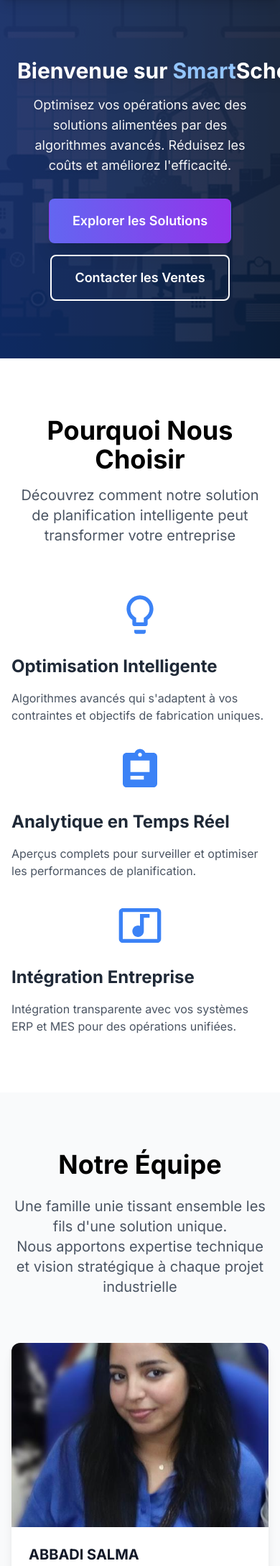
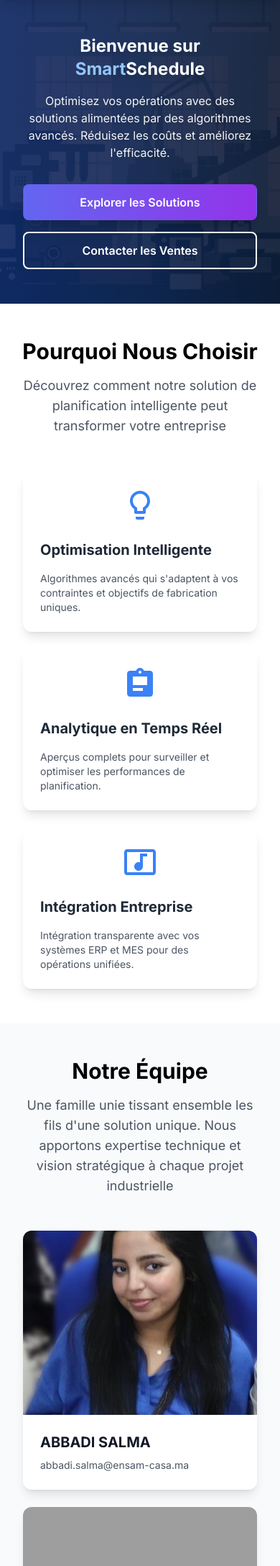
Before and after one commit to Yassineachkhity/ganttProject, a Flask app: page / in a window 390 px wide; the page is wider, and only the part inside the window is pictured. Shown: the part 64-2240 px from the top of that part at 72% size. Run offline with Flask 2, Linux system fonts and the light colour scheme; some libraries are stand-ins or nearby versions; grey boxes are pictures that could not be loaded.

Commit message:
Improve mobile responsiveness and add team member images

```diff
--- a/templates/home.html
+++ b/templates/home.html
@@ -15,24 +15,24 @@
 <header class="relative bg-gradient-to-r from-blue-800 via-blue-900 to-blue-950 text-white">
     <div class="absolute inset-0 bg-cover bg-center opacity-20 bg-blend-multiply" style="background-image: url({{ url_for('static', filename='img/image.png') }});"></div>
     <div class="absolute inset-0 bg-black opacity-40"></div>
-    <div class="container mx-auto px-6 py-20 md:py-24 lg:py-32 relative z-10">
+    <div class="container mx-auto px-4 sm:px-6 py-12 sm:py-20 md:py-24 lg:py-32 relative z-10">
       <div class="max-w-2xl mx-auto text-center">
         <!-- Heading -->
-        <h1 class="text-3xl md:text-4xl lg:text-5xl font-extrabold text-white drop-shadow-lg whitespace-nowrap">
+        <h1 class="text-2xl sm:text-3xl md:text-4xl lg:text-5xl font-extrabold text-white drop-shadow-lg break-words sm:whitespace-nowrap px-2">
           Bienvenue sur <span class="text-blue-300">Smart</span>Schedule
         </h1>
         <!-- Description -->
-        <p class="mt-4 text-lg md:text-xl text-gray-100 drop-shadow">
+        <p class="mt-4 text-base sm:text-lg md:text-xl text-gray-100 drop-shadow px-4">
           Optimisez vos opérations avec des solutions alimentées par des algorithmes avancés. Réduisez les coûts et améliorez l'efficacité.
         </p>
         <!-- Buttons -->
-        <div class="mt-8 flex flex-col md:flex-row justify-center items-center space-y-4 md:space-y-0 md:space-x-6">
+        <div class="mt-8 flex flex-col sm:flex-row justify-center items-center space-y-4 sm:space-y-0 sm:space-x-6 px-4">
           <!-- Primary Button -->
-          <a href="{{ url_for('solve') }}" class="px-8 py-4 text-lg font-semibold bg-gradient-to-r from-indigo-500 to-purple-600 rounded-lg shadow-xl hover:scale-105 hover:shadow-2xl transition transform duration-300 text-white border border-transparent">
+          <a href="{{ url_for('solve') }}" class="w-full sm:w-auto px-6 sm:px-8 py-3 sm:py-4 text-base sm:text-lg font-semibold bg-gradient-to-r from-indigo-500 to-purple-600 rounded-lg shadow-xl hover:scale-105 hover:shadow-2xl transition transform duration-300 text-white border border-transparent">
             Explorer les Solutions
           </a>
           <!-- Secondary Button -->
-          <a href="{{ url_for('contact') }}" class="px-8 py-4 text-lg font-semibold text-white bg-transparent rounded-lg border-2 border-white hover:bg-white hover:text-blue-900 transition duration-300">
+          <a href="{{ url_for('contact') }}" class="w-full sm:w-auto px-6 sm:px-8 py-3 sm:py-4 text-base sm:text-lg font-semibold text-white bg-transparent rounded-lg border-2 border-white hover:bg-white hover:text-blue-900 transition duration-300">
             Contacter les Ventes
           </a>
         </div>
@@ -44,42 +44,42 @@
 
 
     <!-- Features Section -->
-    <section class="py-20 bg-white">
+    <section class="py-12 sm:py-20 bg-white">
         <div class="container mx-auto px-4">
-            <h2 class="text-4xl font-bold text-center mb-4" data-aos="fade-up">Pourquoi Nous Choisir</h2>
-            <p class="text-xl text-gray-600 text-center mb-16 max-w-3xl mx-auto" data-aos="fade-up" data-aos-delay="100">
+            <h2 class="text-3xl sm:text-4xl font-bold text-center mb-4" data-aos="fade-up">Pourquoi Nous Choisir</h2>
+            <p class="text-lg sm:text-xl text-gray-600 text-center mb-12 sm:mb-16 max-w-3xl mx-auto px-4" data-aos="fade-up" data-aos-delay="100">
                 Découvrez comment notre solution de planification intelligente peut transformer votre entreprise
             </p>
 
-            <div class="grid gap-8 md:grid-cols-3">
-                <div class="feature-card group" data-aos="fade-up" data-aos-delay="200">
+            <div class="grid gap-6 sm:gap-8 grid-cols-1 md:grid-cols-3 px-4">
+                <div class="feature-card group p-6 bg-white rounded-xl shadow-lg hover:shadow-xl transition-all duration-300" data-aos="fade-up" data-aos-delay="200">
                     <div class="text-blue-500 mb-6 group-hover:scale-110 transition-transform duration-300">
-                        <svg class="w-16 h-16 mx-auto" fill="currentColor" viewBox="0 0 24 24">
+                        <svg class="w-12 h-12 sm:w-16 sm:h-16 mx-auto" fill="currentColor" viewBox="0 0 24 24">
                             <path d="M9 21c0 .55.45 1 1 1h4c.55 0 1-.45 1-1v-1H9v1zm3-19C8.14 2 5 5.14 5 9c0 2.38 1.19 4.47 3 5.74V17c0 .55.45 1 1 1h6c.55 0 1-.45 1-1v-2.26c1.81-1.27 3-3.36 3-5.74 0-3.86-3.14-7-7-7zm2.85 11.1l-.85.6V16h-4v-2.3l-.85-.6C7.8 12.16 7 10.63 7 9c0-2.76 2.24-5 5-5s5 2.24 5 5c0 1.63-.8 3.16-2.15 4.1z"/>
                         </svg>
                     </div>
-                    <h3 class="font-bold text-2xl mb-4 text-gray-800">Optimisation Intelligente</h3>
-                    <p class="text-gray-600">Algorithmes avancés qui s'adaptent à vos contraintes et objectifs de fabrication uniques.</p>
+                    <h3 class="font-bold text-xl sm:text-2xl mb-4 text-gray-800">Optimisation Intelligente</h3>
+                    <p class="text-gray-600 text-sm sm:text-base">Algorithmes avancés qui s'adaptent à vos contraintes et objectifs de fabrication uniques.</p>
                 </div>
 
-                <div class="feature-card group" data-aos="fade-up" data-aos-delay="400">
+                <div class="feature-card group p-6 bg-white rounded-xl shadow-lg hover:shadow-xl transition-all duration-300" data-aos="fade-up" data-aos-delay="400">
                     <div class="text-blue-500 mb-6 group-hover:scale-110 transition-transform duration-300">
-                        <svg class="w-16 h-16 mx-auto" fill="currentColor" viewBox="0 0 24 24">
+                        <svg class="w-12 h-12 sm:w-16 sm:h-16 mx-auto" fill="currentColor" viewBox="0 0 24 24">
                             <path d="M19 3h-4.18C14.4 1.84 13.3 1 12 1c-1.3 0-2.4.84-2.82 2H5c-1.1 0-2 .9-2 2v14c0 1.1.9 2 2 2h14c1.1 0 2-.9 2-2V5c0-1.1-.9-2-2-2zm-7 0c.55 0 1 .45 1 1s-.45 1-1 1-1-.45-1-1 .45-1 1-1zm2 14H7v-2h7v2zm3-4H7V7h10v2z"/>
                         </svg>
                     </div>
-                    <h3 class="font-bold text-2xl mb-4 text-gray-800">Analytique en Temps Réel</h3>
-                    <p class="text-gray-600">Aperçus complets pour surveiller et optimiser les performances de planification.</p>
+                    <h3 class="font-bold text-xl sm:text-2xl mb-4 text-gray-800">Analytique en Temps Réel</h3>
+                    <p class="text-gray-600 text-sm sm:text-base">Aperçus complets pour surveiller et optimiser les performances de planification.</p>
                 </div>
 
-                <div class="feature-card group" data-aos="fade-up" data-aos-delay="600">
+                <div class="feature-card group p-6 bg-white rounded-xl shadow-lg hover:shadow-xl transition-all duration-300" data-aos="fade-up" data-aos-delay="600">
                     <div class="text-blue-500 mb-6 group-hover:scale-110 transition-transform duration-300">
-                        <svg class="w-16 h-16 mx-auto" fill="currentColor" viewBox="0 0 24 24">
+                        <svg class="w-12 h-12 sm:w-16 sm:h-16 mx-auto" fill="currentColor" viewBox="0 0 24 24">
                             <path d="M21 3H3c-1.1 0-2 .9-2 2v14c0 1.1.9 2 2 2h18c1.1 0 2-.9 2-2V5c0-1.1-.9-2-2-2zm0 16H3V5h18v14zM8 15c0-1.66 1.34-3 3-3 .35 0 .69.07 1 .18V6h5v2h-3v7.03c-.02 1.64-1.35 2.97-3 2.97-1.66 0-3-1.34-3-3z"/>
                         </svg>
                     </div>
-                    <h3 class="font-bold text-2xl mb-4 text-gray-800">Intégration Entreprise</h3>
-                    <p class="text-gray-600">Intégration transparente avec vos systèmes ERP et MES pour des opérations unifiées.</p>
+                    <h3 class="font-bold text-xl sm:text-2xl mb-4 text-gray-800">Intégration Entreprise</h3>
+                    <p class="text-gray-600 text-sm sm:text-base">Intégration transparente avec vos systèmes ERP et MES pour des opérations unifiées.</p>
                 </div>
             </div>
         </div>
@@ -87,76 +87,64 @@
 
 
       <!-- Team Section -->
-      <section class="py-20 bg-gray-50">
+      <section class="py-12 sm:py-20 bg-gray-50">
         <div class="container mx-auto px-4">
-            <div class="text-center max-w-3xl mx-auto mb-16">
-                <h2 class="text-4xl font-bold mb-6" data-aos="fade-up">Notre Équipe</h2>
-                <p class="text-xl text-gray-600" data-aos="fade-up" data-aos-delay="100">
-                    Une famille unie tissant ensemble les fils d'une solution unique. <br>
+            <div class="text-center max-w-3xl mx-auto mb-12 sm:mb-16 px-4">
+                <h2 class="text-3xl sm:text-4xl font-bold mb-4 sm:mb-6" data-aos="fade-up">Notre Équipe</h2>
+                <p class="text-lg sm:text-xl text-gray-600" data-aos="fade-up" data-aos-delay="100">
+                    Une famille unie tissant ensemble les fils d'une solution unique. <br class="hidden sm:block">
                     Nous apportons expertise technique et vision stratégique à chaque projet industrielle
                 </p>
             </div>
-            <div class="grid grid-cols-1 md:grid-cols-2 lg:grid-cols-3 gap-8">
+            <div class="grid grid-cols-1 sm:grid-cols-2 lg:grid-cols-3 gap-6 sm:gap-8 px-4">
                 <!-- Team Member 1 -->
                 <div class="bg-white rounded-xl shadow-lg overflow-hidden transform transition-all duration-300 hover:shadow-2xl hover:-translate-y-2" data-aos="fade-up">
-                    <div class="aspect-w-4 aspect-h-3 h-64 md:h-80 lg:h-96">
+                    <div class="aspect-w-4 aspect-h-3 h-64 sm:h-80 lg:h-96">
                       <img src="{{ url_for('static', filename='img/membre1.jpg') }}" class="w-full h-full object-cover" alt="Member 1">
                     </div>
                     <div class="p-6">
-                      <h3 class="text-xl font-bold text-gray-900 mb-1">ABBADI SALMA</h3>
-                      <p class="text-gray-600 mt-2 text-sm md:text-base">abbadi.salma@ensam-casa.ma</p>
+                      <h3 class="text-xl sm:text-2xl font-bold text-gray-900 mb-1">ABBADI SALMA</h3>
+                      <p class="text-gray-600 mt-2 text-sm sm:text-base">abbadi.salma@ensam-casa.ma</p>
                     </div>
                   </div>
                 <!-- Team Member 2 -->
                 <div class="bg-white rounded-xl shadow-lg overflow-hidden transform transition-all duration-300 hover:shadow-2xl hover:-translate-y-2" data-aos="fade-up" data-aos-delay="100">
-                    <div class="aspect-w-4 aspect-h-3 bg-gray-200">
-                        <div class="w-full h-64 bg-gradient-to-br from-purple-100 to-purple-200 flex items-center justify-center">
-                            <svg class="w-24 h-24 text-gray-400" fill="currentColor" viewBox="0 0 24 24">
-                                <path d="M12 12c2.21 0 4-1.79 4-4s-1.79-4-4-4-4 1.79-4 4 1.79 4 4 4zm0 2c-2.67 0-8 1.34-8 4v2h16v-2c0-2.66-5.33-4-8-4z"/>
-                            </svg>
-                        </div>
+                    <div class="aspect-w-4 aspect-h-3 h-64 sm:h-80 lg:h-96">
+                        <img src="{{ url_for('static', filename='img/membre2.jpg') }}" class="w-full h-full object-cover" alt="Member 2">
                     </div>
                     <div class="p-6">
-                        <h3 class="text-xl font-bold text-gray-900 mb-1">CHAKIR MARYEM</h3>
-                        <p class="text-gray-600 mt-2 text-sm md:text-base">chakir.maryeme@ensam-casa.ma</p>
+                        <h3 class="text-xl sm:text-2xl font-bold text-gray-900 mb-1">CHAKIR MARYEM</h3>
+                        <p class="text-gray-600 mt-2 text-sm sm:text-base">chakir.maryeme@ensam-casa.ma</p>
                     </div>
                 </div>
                 <!-- Team Member 3 -->
                 <div class="bg-white rounded-xl shadow-lg overflow-hidden transform transition-all duration-300 hover:shadow-2xl hover:-translate-y-2" data-aos="fade-up" data-aos-delay="200">
-                    <div class="aspect-w-4 aspect-h-3 h-64 md:h-80 lg:h-96">
+                    <div class="aspect-w-4 aspect-h-3 h-64 sm:h-80 lg:h-96">
                       <img src="{{ url_for('static', filename='img/membre3.jpg') }}" class="w-full h-full object-cover" alt="Member 3">
                     </div>
                     <div class="p-6">
-                        <h3 class="text-xl font-bold text-gray-900 mb-1">HACHIMI ABDELLATIF</h3>
-                        <p class="text-gray-600 mt-2 text-sm md:text-base">hachimi.abdellatif@ensam-casa.ma</p>
+                        <h3 class="text-xl sm:text-2xl font-bold text-gray-900 mb-1">HACHIMI ABDELLATIF</h3>
+                        <p class="text-gray-600 mt-2 text-sm sm:text-base">hachimi.abdellatif@ensam-casa.ma</p>
                     </div>
                 </div>
                 <!-- Team Member 4 -->
                 <div class="bg-white rounded-xl shadow-lg overflow-hidden transform transition-all duration-300 hover:shadow-2xl hover:-translate-y-2" data-aos="fade-up" data-aos-delay="300">
-                    <div class="aspect-w-4 aspect-h-3 bg-gray-200">
-                        <div class="w-full h-64 bg-gradient-to-br from-red-100 to-red-200 flex items-center justify-center">
-                            <svg class="w-24 h-24 text-gray-400" fill="currentColor" viewBox="0 0 24 24">
-                                <path d="M12 12c2.21 0 4-1.79 4-4s-1.79-4-4-4-4 1.79-4 4 1.79 4 4 4zm0 2c-2.67 0-8 1.34-8 4v2h16v-2c0-2.66-5.33-4-8-4z"/>
-                            </svg>
-                        </div>
+                    <div class="aspect-w-4 aspect-h-3 h-64 sm:h-80 lg:h-96">
+                        <img src="{{ url_for('static', filename='img/membre4.jpg') }}" class="w-full h-full object-cover" alt="Moukhlis Othmane">
                     </div>
                     <div class="p-6">
-                        <h3 class="text-xl font-bold text-gray-900 mb-1">MOUKHLIS OTHMANE</h3>
-                        <p class="text-gray-600 mt-2 text-sm md:text-base">moukhlis.othmane@ensam-casa.ma</p>
+                        <h3 class="text-xl sm:text-2xl font-bold text-gray-900 mb-1">MOUKHLIS OTHMANE</h3>
+                        <p class="text-gray-600 mt-2 text-sm sm:text-base">moukhlis.othmane@ensam-casa.ma</p>
                     </div>
                 </div>
                 <!-- Team Member 5 -->
                 <div class="bg-white rounded-xl shadow-lg overflow-hidden transform transition-all duration-300 hover:shadow-2xl hover:-translate-y-2" data-aos="fade-up" data-aos-delay="400">
-                    <div class="aspect-w-4 aspect-h-3 bg-gray-200">
-                        <div class="w-full h-64 bg-gradient-to-br from-yellow-100 to-yellow-200 flex items-center justify-center">
-                            <svg class="w-24 h-24 text-gray-400" fill="currentColor" viewBox="0 0 24 24">
-                                <path d="M12 12c2.21 0 4-1.79 4-4s-1.79-4-4-4-4 1.79-4 4 1.79 4 4 4zm0 2c-2.67 0-8 1.34-8 4v2h16v-2c0-2.66-5.33-4-8-4z"/>
-                            </svg>
-                        </div>
+                    <div class="aspect-w-4 aspect-h-3 h-64 sm:h-80 lg:h-96">
+                        <img src="{{ url_for('static', filename='img/membre5.JPG') }}" class="w-full h-full object-cover" alt="Zouini Saad">
                     </div>
                     <div class="p-6">
-                        <h3 class="text-xl font-bold text-gray-900 mb-1">ZOUINI SAAD</h3>
-                        <p class="text-gray-600 mt-2 text-sm md:text-base">zouini.saad@ensam-casa.ma</p>
+                        <h3 class="text-xl sm:text-2xl font-bold text-gray-900 mb-1">ZOUINI SAAD</h3>
+                        <p class="text-gray-600 mt-2 text-sm sm:text-base">zouini.saad@ensam-casa.ma</p>
                     </div>
                 </div>
             </div>
@@ -167,21 +155,23 @@
 <section class="pt-2 pb-8 bg-gray-50">
     <div class="container mx-auto px-4">
       <div class="max-w-6xl mx-auto">
-        <div class="bg-white rounded-xl shadow-lg p-8">
-          <div class="grid md:grid-cols-2 gap-8 items-center">
+        <div class="bg-white rounded-xl shadow-lg p-4 sm:p-6 md:p-8">
+          <div class="grid grid-cols-1 md:grid-cols-2 gap-6 md:gap-8 items-center">
             <!-- Logo ENSAM -->
-            <div class="mb-2" data-aos="fade-right" data-aos-delay="100">
-              <div class="w-96 h-96 mx-auto rounded-lg overflow-hidden mb-2">
-                <img src="{{ url_for('static', filename='img/ensam-logo.png') }}" alt="ENSAM Logo" class="w-full h-full object-contain p-4">
+            <div class="text-center md:text-left" data-aos="fade-right" data-aos-delay="100">
+              <div class="w-full max-w-[280px] sm:max-w-[320px] md:max-w-[384px] h-auto aspect-square mx-auto rounded-lg overflow-hidden mb-4">
+                <img src="{{ url_for('static', filename='img/ensam-logo.png') }}"
+                     alt="ENSAM Logo"
+                     class="w-full h-full object-contain p-2 sm:p-4">
               </div>
-              <h3 class="text-xl font-semibold text-gray-800">École Nationale Supérieure d'Arts et Métiers</h3>
-              <p class="text-gray-600">Casablanca, Maroc</p>
+              <h3 class="text-lg sm:text-xl font-semibold text-gray-800 mb-2">École Nationale Supérieure d'Arts et Métiers</h3>
+              <p class="text-sm sm:text-base text-gray-600">Casablanca, Maroc</p>
             </div>
 
             <!-- Supervisor Acknowledgment -->
-            <div class="p-8 bg-gray-50 rounded-lg" data-aos="fade-left" data-aos-delay="200">
-              <h3 class="text-2xl font-semibold text-gray-800 mb-4">Remerciements</h3>
-              <p class="text-gray-700 leading-relaxed">
+            <div class="p-4 sm:p-6 md:p-8 bg-gray-50 rounded-lg" data-aos="fade-left" data-aos-delay="200">
+              <h3 class="text-xl sm:text-2xl font-semibold text-gray-800 mb-3 sm:mb-4">Remerciements</h3>
+              <p class="text-sm sm:text-base text-gray-700 leading-relaxed">
                 Nous tenons à exprimer notre sincère gratitude envers notre superviseur,
                 <span class="font-semibold text-blue-800">Mr. AQIL</span>, pour son encadrement précieux
                 et ses conseils avisés tout au long de ce projet.
```
Also changed, not shown: static/img/membre4.jpg (added), static/img/membre5.jpg (added).
